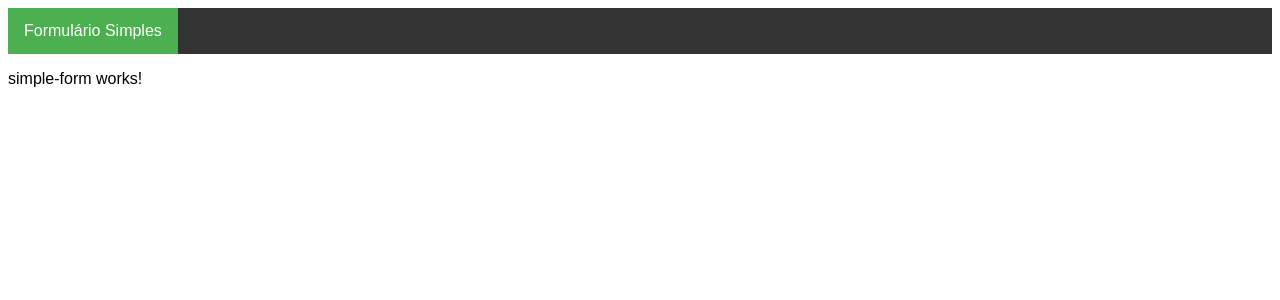
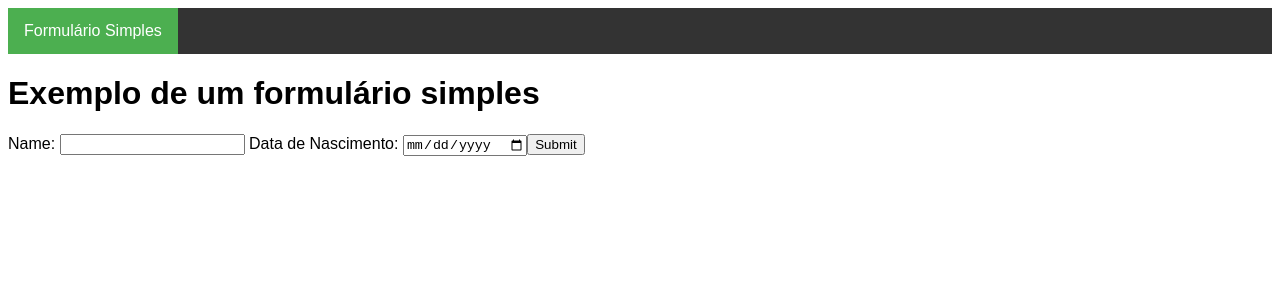
Before and after one commit to arthur-lima-dev/forms-example, an Angular app: page /fomulario-simples in a window 1280 px wide. Shown: the top 300 px of the page. Built offline with nearby package versions, Linux system fonts and the light colour scheme.

Commit message:
Criação de formulário

```diff
--- a/src/app/app.module.ts
+++ b/src/app/app.module.ts
@@ -11,6 +11,7 @@ import {MatListModule} from "@angular/material/list";
 import {MatButtonModule} from "@angular/material/button";
 import {MatIconModule} from "@angular/material/icon";
 import { NavBarComponent } from './shared/nav-bar/nav-bar.component';
+import {ReactiveFormsModule} from "@angular/forms";
 
 @NgModule({
   declarations: [
@@ -26,7 +27,8 @@ import { NavBarComponent } from './shared/nav-bar/nav-bar.component';
         MatSidenavModule,
         MatListModule,
         MatButtonModule,
-    MatIconModule
+        MatIconModule,
+        ReactiveFormsModule
     ],
   providers: [],
   bootstrap: [AppComponent],
--- /dev/null
+++ b/src/app/pages/simple-form/simple-form-builder-service.ts
@@ -0,0 +1,17 @@
+import {Injectable} from "@angular/core";
+import {AbstractFormBuilder} from "src/app/shared/form-builer/abstract-form-builer";
+
+export class PessoaModel {
+  public nome?: any;
+  public dataNascimento?: any;
+
+  constructor() {
+    this.nome = undefined;
+    this.dataNascimento = undefined;
+  }
+}
+
+@Injectable()
+export class SimpleFormBuilderService extends AbstractFormBuilder<PessoaModel>{
+
+}
--- a/src/app/pages/simple-form/simple-form.component.html
+++ b/src/app/pages/simple-form/simple-form.component.html
@@ -1 +1,13 @@
-<p>simple-form works!</p>
+<div class="container">
+  <form [formGroup]="simpleForm" (ngSubmit)="onSubmit()">
+    <h1>Exemplo de um formulário simples</h1>
+    <label> Name:
+      <input (change)="modificarComportamentoForm()" type="text" formControlName="nome">
+    </label>
+
+    <label> Data de Nascimento:
+      <input type="date" formControlName="dataNascimento">
+    </label>
+    <button type="submit" [disabled]="!simpleForm.valid">Submit</button>
+  </form>
+</div>
--- a/src/app/pages/simple-form/simple-form.component.ts
+++ b/src/app/pages/simple-form/simple-form.component.ts
@@ -1,15 +1,41 @@
 import { Component, OnInit } from '@angular/core';
+import {FormControl, FormGroup} from "@angular/forms";
+import {PessoaModel, SimpleFormBuilderService} from "./simple-form-builder-service";
 
 @Component({
   selector: 'app-simple-form',
   templateUrl: './simple-form.component.html',
-  styleUrls: ['./simple-form.component.css']
+  styleUrls: ['./simple-form.component.css'],
+  providers: [SimpleFormBuilderService]
 })
 export class SimpleFormComponent implements OnInit {
 
-  constructor() { }
+  simpleForm: FormGroup = new FormGroup({
+                                           firstName: new FormControl(''),
+  lastName: new FormControl(''),
+});
+
+  constructor(
+    private simpleFormBuilderService: SimpleFormBuilderService
+  ) { }
 
   ngOnInit(): void {
+    this.inicializarFormulario();
   }
 
+  private inicializarFormulario() {
+   this.simpleForm = this.simpleFormBuilderService.buildForm(new PessoaModel());
+  }
+
+  onSubmit(){
+    console.log(this.simpleFormBuilderService.formReferenceControls);
+  }
+
+  modificarComportamentoForm() {
+    if(this.simpleFormBuilderService.formReferenceControls.nome?.value){
+      this.simpleFormBuilderService.formReferenceControls.dataNascimento.disable()
+    }else {
+      this.simpleFormBuilderService.formReferenceControls.dataNascimento.enable()
+    }
+  }
 }
--- /dev/null
+++ b/src/app/shared/form-builer/abstract-form-builer.ts
@@ -0,0 +1,25 @@
+import {Injectable} from "@angular/core";
+import {FormBuilder, FormGroup} from "@angular/forms";
+
+@Injectable()
+export abstract class AbstractFormBuilder<T> {
+  formReferenceControls: T;
+  constructor(
+    private formBuilder: FormBuilder
+  ) { }
+
+  buildForm(objectFormReference: T): FormGroup{
+    const form = this.formBuilder.group(objectFormReference);
+    this.updateFormReferences(form, objectFormReference);
+
+    return form;
+  }
+
+  updateFormReferences(form: FormGroup, objectFormReference: T){
+    Object.entries(objectFormReference).forEach(field => {
+      const label = field[0];
+      objectFormReference[label] = form.controls[label];
+    });
+    this.formReferenceControls = objectFormReference;
+  }
+}
```
Lines whose indentation alone changed are shown as unchanged.
